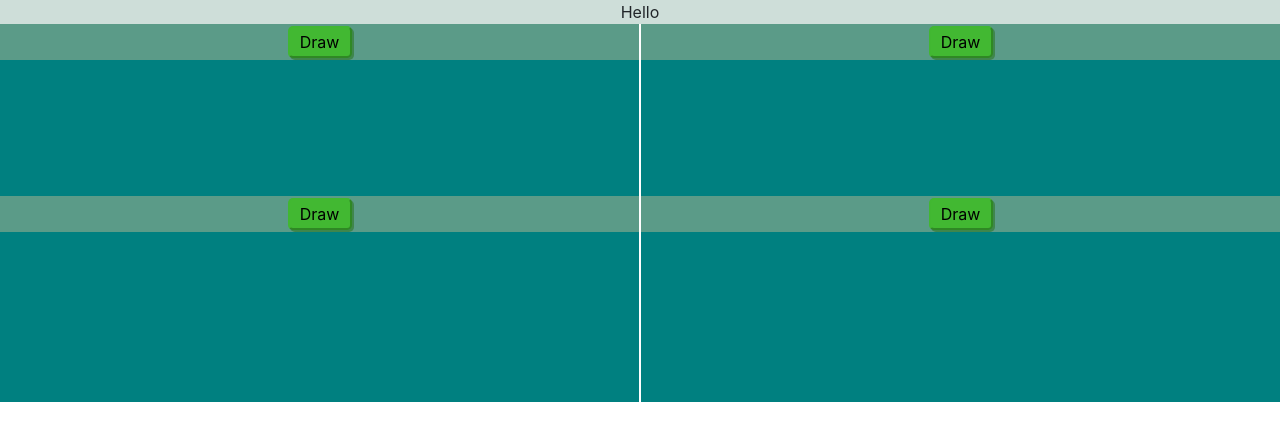
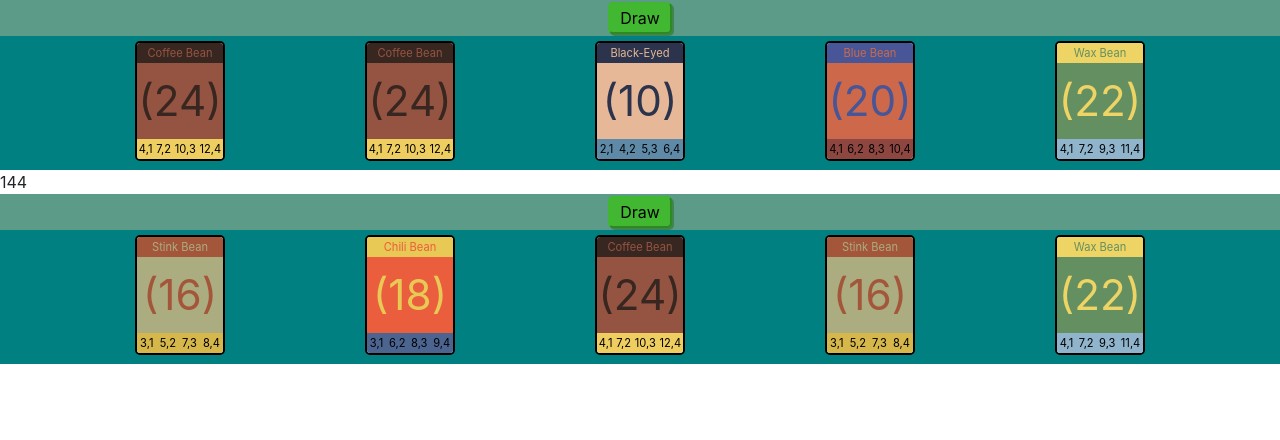
Before and after one commit to fahslaj/beans, a React (Create React App) app: page / in a window 1280 px wide. Shown: the top 440 px of the page. Built offline with nearby package versions, Linux system fonts and the light colour scheme; the HTML template or start-up script is replaced by a standard one.

Commit message:
Remove player component and improve game layout

```diff
--- a/src/components/Game.js
+++ b/src/components/Game.js
@@ -1,6 +1,7 @@
 import React, { Component } from 'react';
 import './Game.css';
-import Player from './Player';
+import PlayerActions from './Player-Actions';
+import Hand from './Hand';
 
 class Game extends Component {
   constructor(props) {
@@ -142,23 +143,37 @@ class Game extends Component {
   draw(playerId) {
     const deck = [...this.state.deck];
     const card = deck.pop();
+    const hand = [...this.state.players[playerId].hand, card];
+
     this.setState({
       ...this.state,
-      deck
+      deck,
+      players: {
+        ...this.state.players,
+        [playerId]: {
+          ...this.state.players[playerId],
+          hand
+        }
+      }
     });
-    return card;
   }
 
   render() {
-    const players = [];
-    for (let i = 0; i < this.props.numPlayers; i++) {
-      players.push(<Player key={i} id={i} draw={id => this.draw(i)} />);
-    }
-
     return (
-      <div>
-        <div className="Game-Actions">Hello</div>
-        <div className="Game">{players}</div>
+      <div className="Game">
+        <PlayerActions draw={() => this.draw(1)} />
+        <Hand cards={this.state.players[1].hand} />
+        <div className="Center-Row-Container">
+          {this.state.deck.length}
+          {/* <Field />
+          <div className="Center-Container">
+            <Deck />
+            <DiscardPile />
+          </div>
+          <Field /> */}
+        </div>
+        <PlayerActions draw={() => this.draw(0)} />
+        <Hand cards={this.state.players[0].hand} />
       </div>
     );
   }
--- a/src/components/Game.scss
+++ b/src/components/Game.scss
@@ -1,10 +1,36 @@
-@import '../theme.scss';
+@import './Card.scss';
+@import './Hand.scss';
 
-.Game {
-  display: grid;
-  grid-template-columns: repeat(2, 1fr);
-  grid-gap: 2px;
-}
+// ----- 4 Player dimensions: -----
+// $hand-container-width: $card-height;
+// $field-container-width: $card-height / 4 * 10;
+// $center-container-width: $card-height / 2 * 3;
+
+// .Game {
+//   display: grid;
+//   grid-template-columns: $hand-container-width $field-container-width $center-container-width $field-container-width $hand-container-width;
+//   grid-template-rows: $hand-container-width $field-container-width $center-container-width $field-container-width $hand-container-width;
+// }
+
+// ----- 2 Player dimensions: -----
+// $hand-container-height: $min-hand-height + 36px;
+// $field-container-height: (8 + 3) * ($card-height / 4);
+// $center-container-height: $card-height / 2 * 3;
+
+// .Game {
+//   display: grid;
+//   grid-template-rows: $hand-container-height $field-container-height $center-container-height $field-container-height $hand-container-height;
+// }
+
+// ----- Flexbox: -----
+// .Game {
+//   display: flex;
+//   flex-direction: row;
+// }
+
+// .Game div {
+//   flex-grow: 1;
+// }
 
 .Game-Actions {
   display: flex;
--- /dev/null
+++ b/src/components/Player-Actions.js
@@ -0,0 +1,16 @@
+import React, { Component } from 'react';
+import './Player-Actions.css';
+
+class PlayerActions extends Component {
+  render() {
+    return (
+      <div className="Player-Actions">
+        <button className="Primary-Button" onClick={() => this.props.draw()}>
+          Draw
+        </button>
+      </div>
+    );
+  }
+}
+
+export default PlayerActions;
--- a/src/components/Player.js
+++ /dev/null
@@ -1,40 +0,0 @@
-import React, { Component } from 'react';
-import './Player.css';
-import Hand from './Hand';
-
-class Player extends Component {
-  constructor(props) {
-    super(props);
-    this.state = {
-      hand: [],
-      plots: 2,
-      field: [[], []],
-      coins: 0
-    };
-  }
-
-  draw() {
-    const card = this.props.draw();
-    const hand = [...this.state.hand, card];
-
-    this.setState({
-      ...this.state,
-      hand
-    });
-  }
-
-  render() {
-    return (
-      <div>
-        <div className="Player-Actions">
-          <button className="Primary-Button" onClick={() => this.draw()}>
-            Draw
-          </button>
-        </div>
-        <Hand cards={this.state.hand} />
-      </div>
-    );
-  }
-}
-
-export default Player;
```
Also changed, not shown: src/components/Player-Actions.scss (renamed from src/components/Player.scss).
